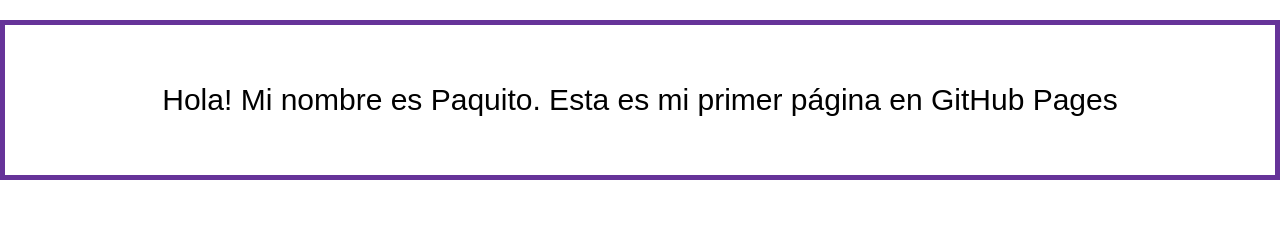
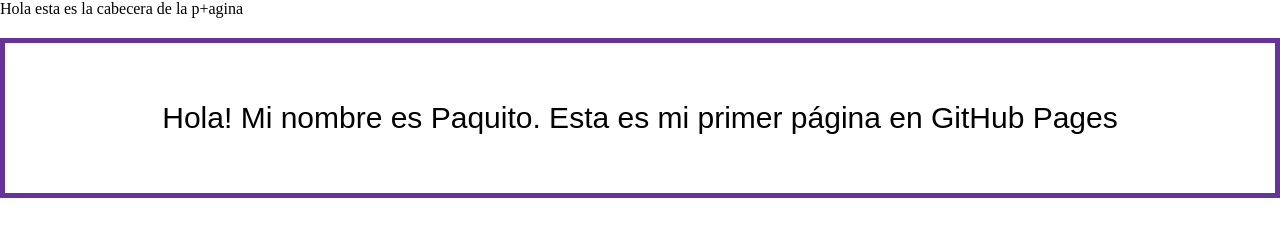
Before and after one commit to dscipnupiita/MyFirstWebPage, a plain HTML site: page index.html in a window 1280 px wide. Drawn offline with Linux system fonts and the light colour scheme.

Commit message:
Agregamos la cabecera

```diff
--- a/index.html
+++ b/index.html
@@ -8,6 +8,9 @@
     <title>Mi primer página</title>
 </head>
 <body>
+    <header>
+        <p>Hola esta es la cabecera de la p+agina</p>
+    </header>
     <main>
         <div class="nombre">
             <p>Hola! Mi nombre es Paquito. Esta es mi primer página en GitHub Pages</p>
```
